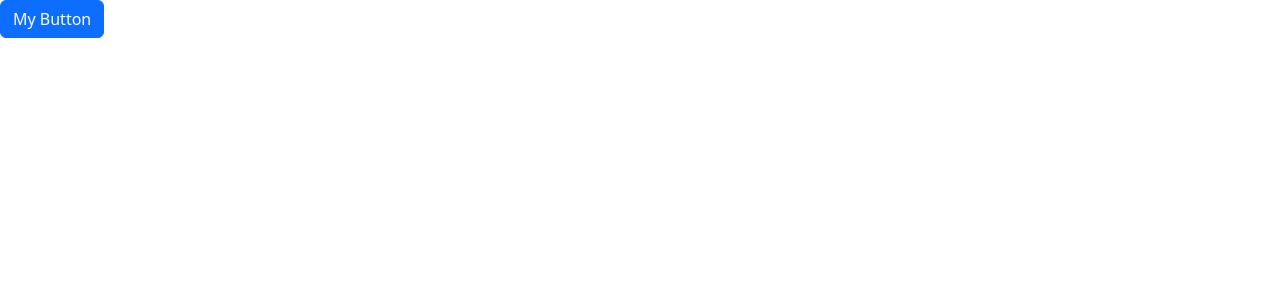
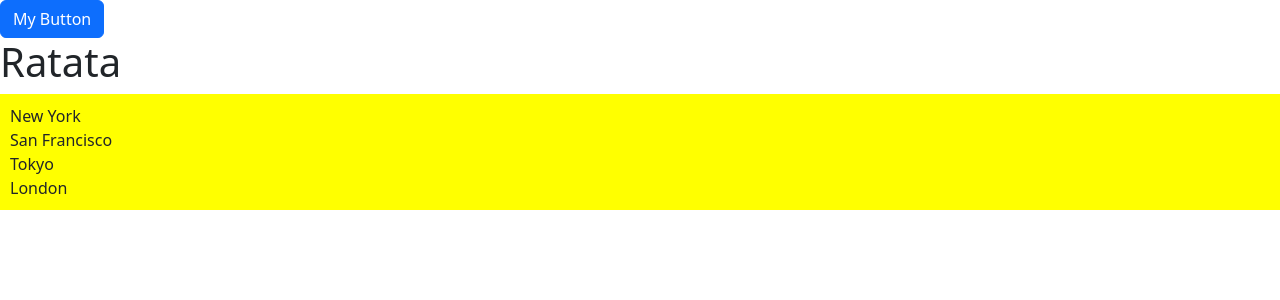
Before and after one commit to dsubiros/react-app-2024, a React (Vite) app: page / in a window 1280 px wide. Shown: the top 300 px of the page. Built offline with nearby package versions, Linux system fonts and the light colour scheme.

Commit message:
Adding styles as css module

```diff
--- /dev/null
+++ b/src/App.css
@@ -0,0 +1,3 @@
+.list-group {
+  background: red;
+}
--- a/src/App.tsx
+++ b/src/App.tsx
@@ -2,6 +2,8 @@
 import Alert from "./components/Alert";
 import Button from "./components/Button";
 import ListGroup from "./components/ListGroup";
+import './App.css';
+
 
 function App() {
   const [message, setMessage] = useState("");
@@ -26,11 +28,11 @@
         My Button
       </Button>
 
-      {/* <ListGroup
+      <ListGroup
         items={items}
         heading="Ratata"
         onSelectItem={handleSelectItem}
-      /> */}
+      />
     </>
   );
 }
--- /dev/null
+++ b/src/components/ListGroup/ListGroup.module.css
@@ -0,0 +1,8 @@
+.listGroup {
+    list-style: none;
+    padding: 10px;
+}
+
+.container {
+    background: yellow;
+}
--- a/src/components/ListGroup.tsx
+++ b/src/components/ListGroup/ListGroup.tsx
@@ -1,4 +1,5 @@
 import { useState } from "react";
+import styles from  './ListGroup.module.css';
 
 export interface Props {
   items: string[];
@@ -17,7 +18,7 @@
     <>
       <h1>{heading}</h1>
       {!items.length && <p>No items were found</p>}
-      <ul className="list-group">
+      <ul className={[styles.listGroup, styles.container].join(' ')}>
         {items.map((x, idx) => (
           <li
             key={idx.toString()}
--- /dev/null
+++ b/src/components/ListGroup/index.ts
@@ -0,0 +1,3 @@
+import ListGroup from "./ListGroup";
+
+export default ListGroup;
```
